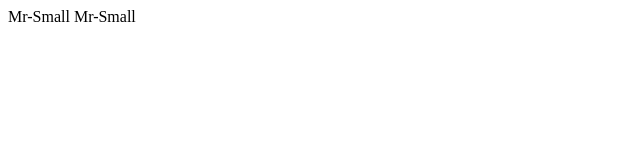
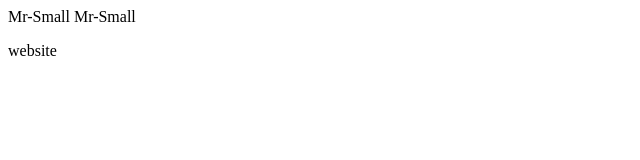
Before and after one commit to Mr-Small/mr-small.github.io, a plain HTML site: page index.html in a window 1280 px wide. Shown: the full height of the page, 0-640 px from the left. Drawn offline with Linux system fonts and the light colour scheme.

Commit message:
Update index.html

```diff
--- a/index.html
+++ b/index.html
@@ -1,2 +1,3 @@
 Mr-Small
 Mr-Small
+<p>website</p>
```
